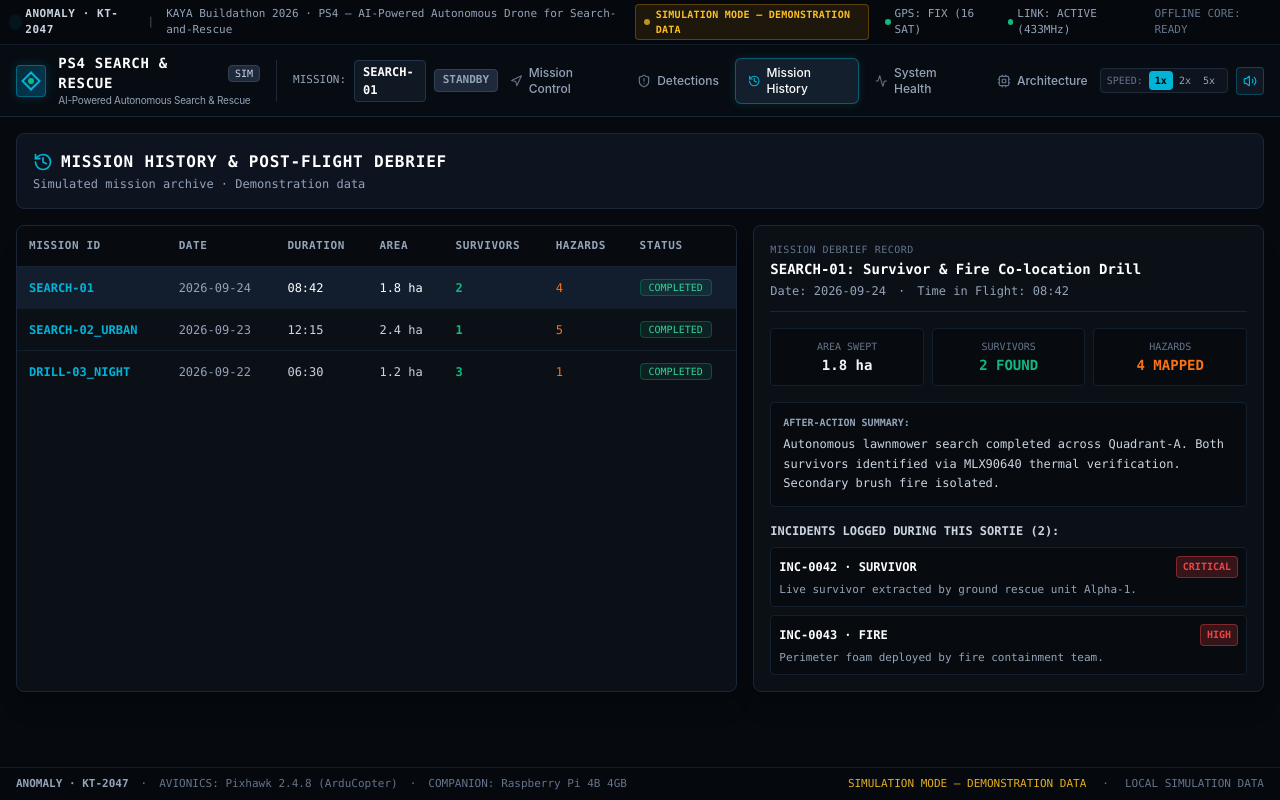
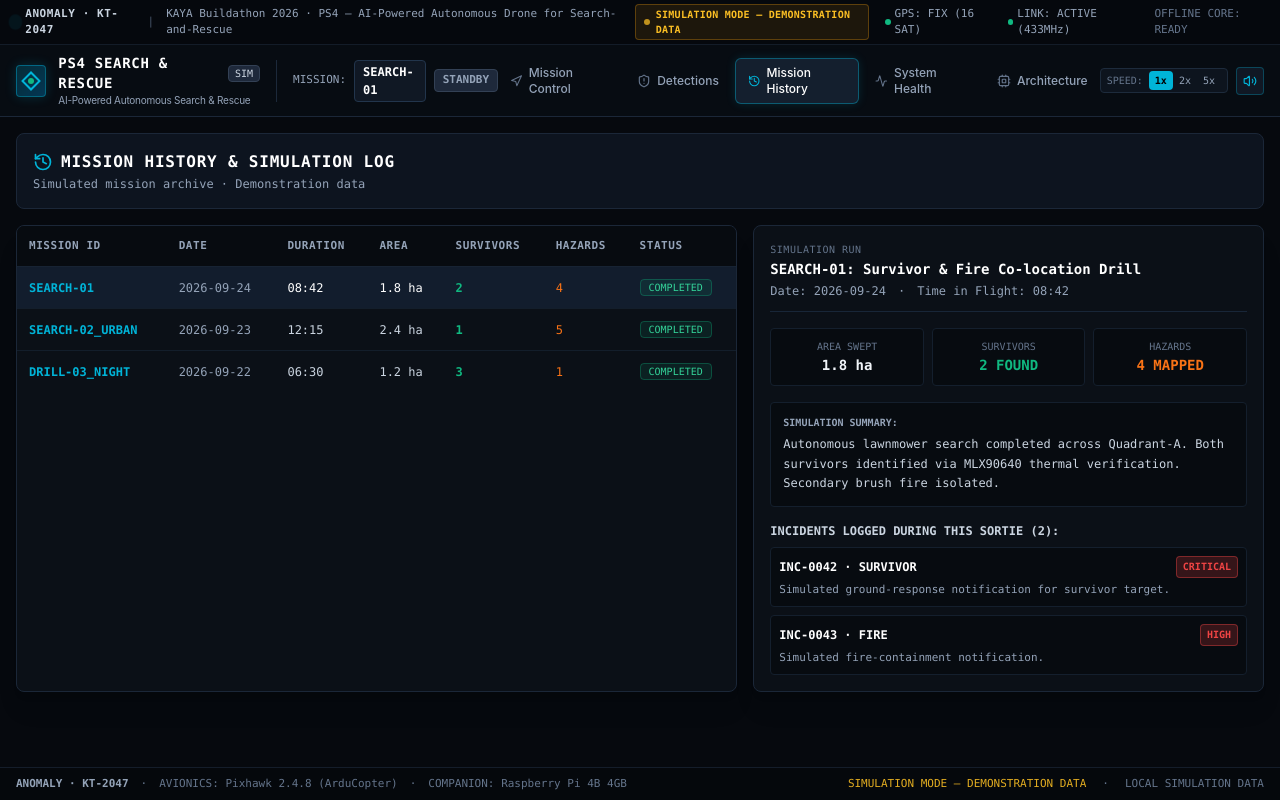
Before and after one commit to nafisdevtale/kaya-ps4-search-and-rescue, a Next.js app: page /history in a window 1280 px wide. Built offline with nearby package versions, Linux system fonts and the light colour scheme.

Commit message:
refactor: remove simulated mission-result claims

```diff
--- a/src/app/history/page.tsx
+++ b/src/app/history/page.tsx
@@ -19,7 +19,7 @@ import {
 export default function MissionHistoryPage() {
   const [selectedMission, setSelectedMission] = useState<MissionHistoryRecord | null>(null);
 
-  // High-fidelity simulated mission history records
+  // Demonstration mission records
   const historicalMissions: MissionHistoryRecord[] = [
     {
       id: "SEARCH-01",
@@ -48,7 +48,7 @@ export default function MissionHistoryPage() {
           uavAltitudeAtCapture: 25.0,
           priority: "CRITICAL",
           status: "RESOLVED",
-          notes: "Live survivor extracted by ground rescue unit Alpha-1.",
+          notes: "Simulated ground-response notification for survivor target.",
           fusionBreakdown: { rgbConfidence: 0.91, thermalConfidence: 0.96, depthConfidence: 0.94, poseAccuracy: 0.98, fusedScore: 0.96 },
         },
         {
@@ -64,7 +64,7 @@ export default function MissionHistoryPage() {
           uavAltitudeAtCapture: 25.2,
           priority: "HIGH",
           status: "RESOLVED",
-          notes: "Perimeter foam deployed by fire containment team.",
+          notes: "Simulated fire-containment notification.",
           fusionBreakdown: { rgbConfidence: 0.93, thermalConfidence: 0.98, depthConfidence: 0.91, poseAccuracy: 0.97, fusedScore: 0.94 },
         },
       ],
@@ -80,7 +80,7 @@ export default function MissionHistoryPage() {
       hazardsFound: 5,
       alertsTotal: 4,
       status: "COMPLETED",
-      summary: "Multi-hazard inspection over collapsed industrial sector. Downed power cables and compromised masonry logged with high precision stereo ranging.",
+      summary: "Simulated multi-hazard inspection covering debris, power-line, and structural-risk events.",
       routeCoordinates: [],
       incidents: [
         {
@@ -96,7 +96,7 @@ export default function MissionHistoryPage() {
           uavAltitudeAtCapture: 22.0,
           priority: "CRITICAL",
           status: "RESOLVED",
-          notes: "Power grid isolation verified by municipal utility team.",
+          notes: "Simulated utility hazard notification.",
           fusionBreakdown: { rgbConfidence: 0.89, thermalConfidence: 0.92, depthConfidence: 0.95, poseAccuracy: 0.96, fusedScore: 0.92 },
         },
       ],
@@ -112,7 +112,7 @@ export default function MissionHistoryPage() {
       hazardsFound: 1,
       alertsTotal: 2,
       status: "COMPLETED",
-      summary: "Evaluated zero-optical visibility capabilities. MLX90640 far-infrared sensor successfully localized all 3 test human heat targets in darkness.",
+      summary: "Simulated thermal-search scenario with three target detections.",
       routeCoordinates: [],
       incidents: [],
     },
@@ -127,7 +127,7 @@ export default function MissionHistoryPage() {
         <div className="flex items-center space-x-2">
           <History className="w-5 h-5 text-telemetry-blue" />
           <h1 className="text-base font-bold text-white uppercase tracking-wider">
-            MISSION HISTORY & POST-FLIGHT DEBRIEF
+            MISSION HISTORY & SIMULATION LOG
           </h1>
         </div>
         <p className="text-xs text-slate-400 mt-0.5">
@@ -189,7 +189,7 @@ export default function MissionHistoryPage() {
         <div className="lg:col-span-5 bg-[#0b1017] border border-[#1b2738] rounded-lg p-4 shadow-xl space-y-4">
           <div className="border-b border-[#182638] pb-3">
             <span className="text-[10px] text-slate-500 uppercase tracking-wider block">
-              MISSION DEBRIEF RECORD
+              SIMULATION RUN
             </span>
             <h2 className="text-sm font-bold text-white mt-0.5">
               {currentSelection.id}: {currentSelection.missionName}
@@ -220,7 +220,7 @@ export default function MissionHistoryPage() {
           {/* Operational Summary */}
           <div className="p-3 rounded bg-[#070b10] border border-[#141f2d] text-xs text-slate-300 leading-relaxed">
             <span className="text-[10px] font-bold text-slate-400 block mb-1">
-              AFTER-ACTION SUMMARY:
+              SIMULATION SUMMARY:
             </span>
             {currentSelection.summary}
           </div>
```
